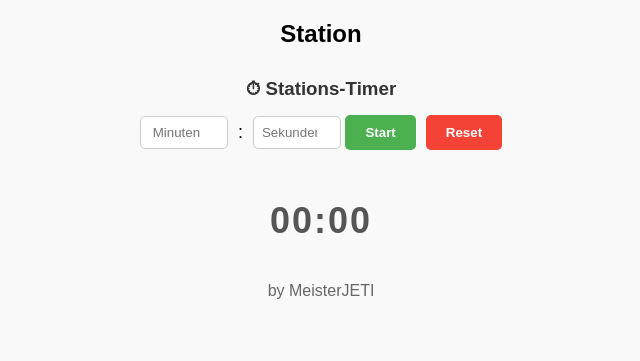
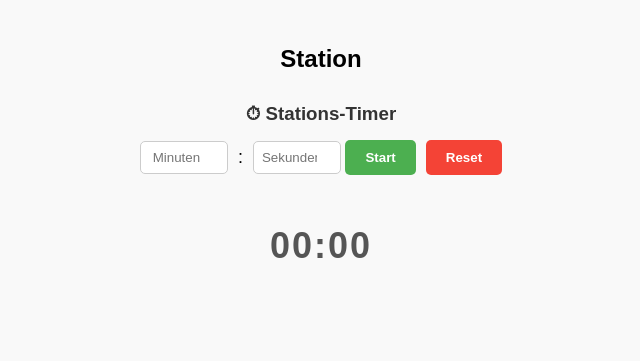
Before and after one commit to MeisterJETI/TournamentT, a Flask app: template templates/station.html in a window 1280 px wide. Shown: the top 361 px of the page, without its empty margins (319-959 px from the left). Run offline with Flask 3, Linux system fonts and the light colour scheme; the template is opened without the code that fills it, so the values that code supplies are empty.

Commit message:
Update base.html for layout and admin message bar
Refactor HTML structure and styles for improved layout and admin message handling.

```diff
--- a/templates/base.html
+++ b/templates/base.html
@@ -2,87 +2,54 @@
 <html lang="de">
 <head>
     <meta charset="UTF-8">
+    <title>{% block title %}Turniersystem{% endblock %}</title>
     <meta name="viewport" content="width=device-width, initial-scale=1">
-    <title>{% block title %}{% endblock %}</title>
+
     <style>
         body {
             font-family: Arial, sans-serif;
-            margin: 20px;
-            background: #f9f9f9;
+            margin: 0;
+            padding-bottom: 60px; /* Platz für Balken unten */
+            background: #f5f5f5;
         }
 
-        h1, h2 {
+        header {
+            background: #007BFF;
+            color: white;
+            padding: 10px 15px;
             text-align: center;
-            margin-bottom: 15px;
+            font-size: 1.2em;
+            font-weight: bold;
         }
 
-        .section {
-            margin-bottom: 30px;
+        main {
+            padding: 15px;
         }
 
-        .links {
-            display: flex;
-            flex-wrap: wrap;
-            gap: 10px;
-            justify-content: center;
-        }
-
-        .links a {
-            display: block;
-            padding: 12px 20px;
-            background: #007BFF;
-            color: white;
-            text-decoration: none;
-            border-radius: 8px;
-            font-weight: bold;
-            text-align: center;
-            min-width: 120px;
-        }
-
-        .links a:hover {
-            background: #0056b3;
-        }
-
-        footer {
-            text-align: center;
-            margin-top: 40px;
-            color: #666;
-        }
-
-        /* 💬 Admin Balken unten */
+        /* Admin-Nachrichtenbalken */
 		#adminBar {
 			position: fixed;
 			bottom: 0;
 			left: 0;
 			width: 100%;
-            background: linear-gradient(90deg, #007bff, #00bfff);
-            color: white;
-            padding: 12px 20px;
-            font-size: 1.2em;
+			background: linear-gradient(90deg, #FFD700, #FFA500);
+			color: black;
+			text-align: center;
 			font-weight: bold;
-            text-align: center;
+			font-size: 1.1em;
+			padding: 10px 0;
 			display: none;
-            z-index: 1000;
-            box-shadow: 0 -2px 10px rgba(0, 0, 0, 0.3);
-        }
-
-        /* Kleine Geräte */
-        @media (max-width: 600px) {
-            #adminBar {
-                font-size: 1em;
-                padding: 10px 15px;
-            }
+			box-shadow: 0 -2px 8px rgba(0,0,0,0.2);
+			z-index: 9999;
 		}
     </style>
 </head>
 <body>
+    <main>
         {% block content %}{% endblock %}
+    </main>
 
-    <footer>
-        by MeisterJETI
-    </footer>
-
-    <!-- 💬 Admin Nachricht Balken -->
+    <!-- Admin-Balken -->
     <div id="adminBar"></div>
 
     <script>
@@ -95,17 +62,29 @@
                 if (data.message && data.message.trim() !== "") {
                     bar.textContent = data.message;
                     bar.style.display = "block";
+                    localStorage.setItem("adminMessage", data.message);
                 } else {
                     bar.style.display = "none";
+                    localStorage.removeItem("adminMessage");
                 }
             } catch (err) {
                 console.error("Fehler beim Laden der Admin-Nachricht:", err);
             }
         }
 
-        // Alle 5 Sekunden aktualisieren
+        // Beim Laden zuerst letzte Nachricht aus dem LocalStorage anzeigen
+        document.addEventListener("DOMContentLoaded", () => {
+            const savedMsg = localStorage.getItem("adminMessage");
+            const bar = document.getElementById("adminBar");
+            if (savedMsg) {
+                bar.textContent = savedMsg;
+                bar.style.display = "block";
+            }
+
+            // Sofort prüfen & dann regelmäßig aktualisieren
             checkAdminMessage();
             setInterval(checkAdminMessage, 5000);
+        });
     </script>
 </body>
 </html>
```
Lines whose indentation alone changed are shown as unchanged.
